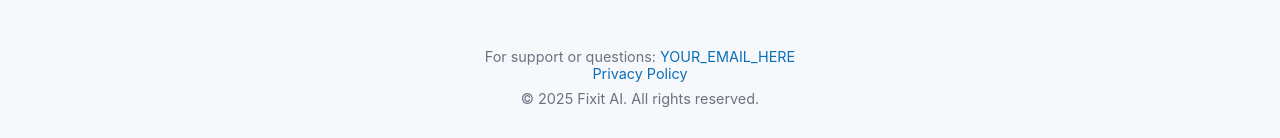
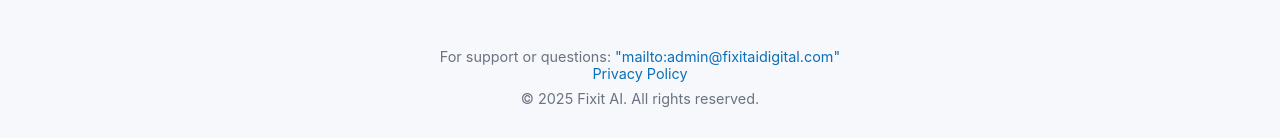
Before and after one commit to suhuak/Fixit-Ai---Landing, a plain HTML site: page index.html in a window 1280 px wide. Shown: the part 1254-1392 px from the top of the page. Drawn offline with Linux system fonts and the light colour scheme.

Commit message:
Updated email to admin@fixitaidigital.com

```diff
--- a/index.html
+++ b/index.html
@@ -37,7 +37,7 @@
           </p>
 
           <div class="hero-ctas">
-            <a href="mailto:YOUR_EMAIL_HERE" class="btn-primary">
+            <a href="mailto:admin@fixitaidigital.com" class="btn-primary">
               Contact the developer
             </a>
             <a href="#how-it-works" class="btn-ghost">
@@ -113,7 +113,7 @@
       <footer class="footer">
         <p>
           For support or questions:
-          <a href="mailto:YOUR_EMAIL_HERE">YOUR_EMAIL_HERE</a>
+          <a href="mailto:"mailto:admin@fixitaidigital.com"">"mailto:admin@fixitaidigital.com"</a>
         </p>
         <p>
           <a href="privacy.html">Privacy Policy</a>
```
